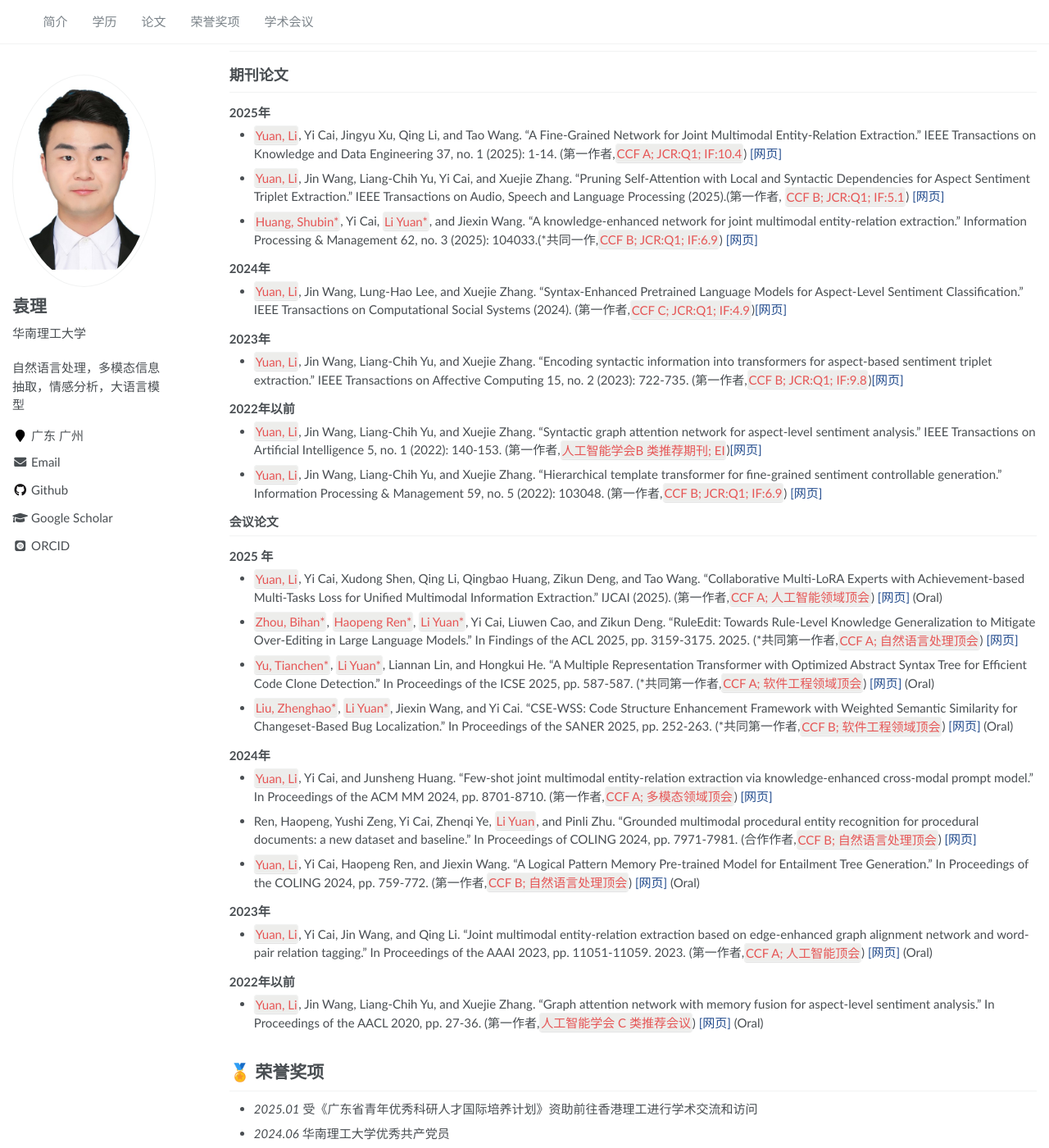
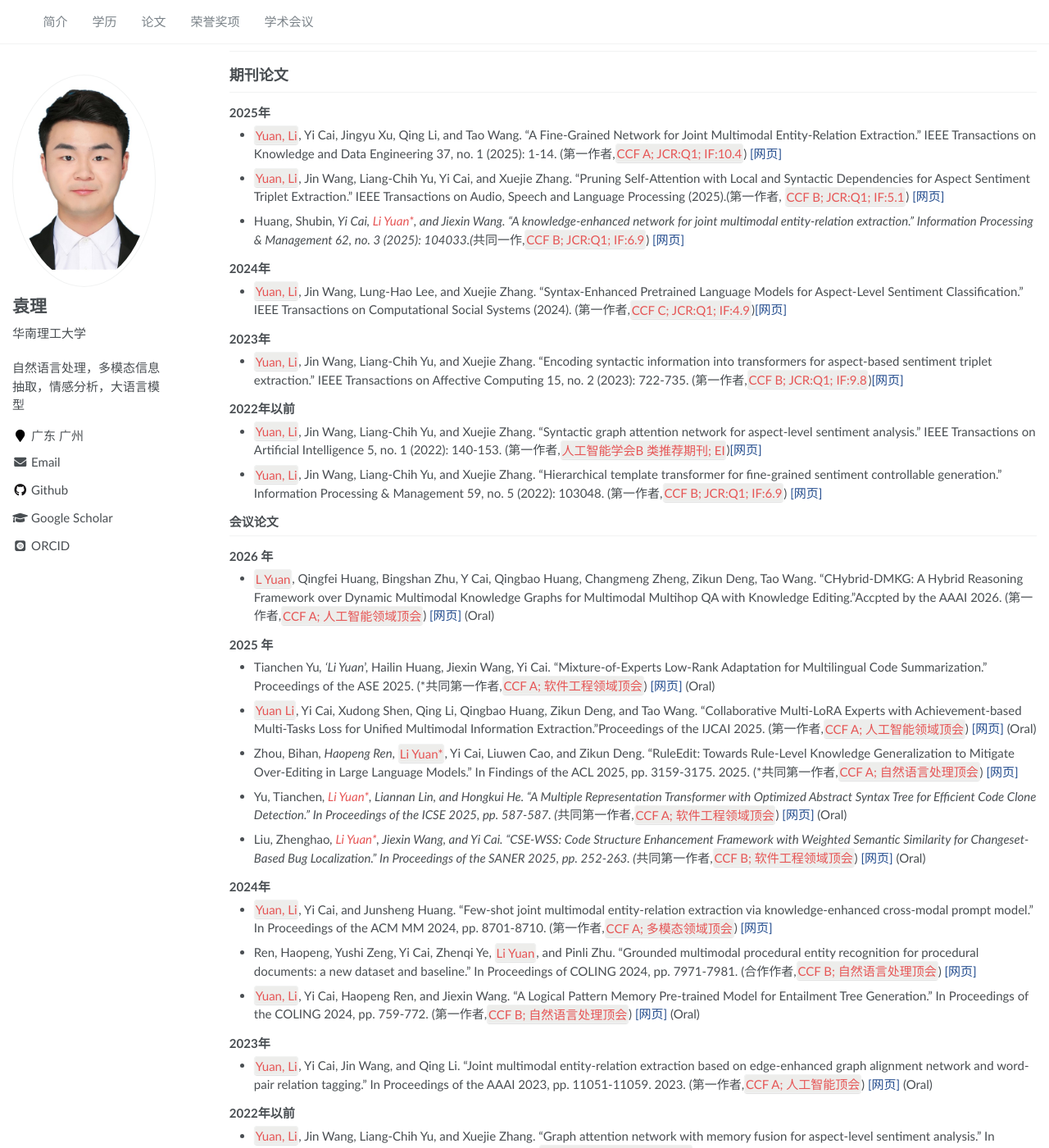
Before and after one commit to YuanLi95/YuanLi95.github.io, a Jekyll site: the page built from _pages/about.md, in a window 1280 px wide and 1400 px high, scrolled down 375 px. Shown: the whole window at 82% size. Built offline with Jekyll 4.4.1, drawn with Linux system fonts in a browser that asks for light colours; some web fonts are replaced.

Commit message:
Update about page with academic and research details

```diff
--- a/_pages/about.md
+++ b/_pages/about.md
@@ -59,7 +59,7 @@ redirect_from:
 - `Yuan, Li`, Jin Wang, Liang-Chih Yu, Yi Cai, and Xuejie Zhang. "Pruning Self-Attention with Local and Syntactic Dependencies for Aspect Sentiment Triplet Extraction." IEEE Transactions on Audio, Speech and Language Processing (2025).(第一作者, `CCF B;  JCR:Q1; IF:5.1`)  [[网页]](https://ieeexplore.ieee.org/document/11027450)
 
 
-- `Huang, Shubin*`, Yi Cai, `Li Yuan*`, and Jiexin Wang. "A knowledge-enhanced network for joint multimodal entity-relation extraction." Information Processing & Management 62, no. 3 (2025): 104033.(*共同一作,`CCF B;  JCR:Q1; IF:6.9`)  [[网页]](https://www.sciencedirect.com/science/article/pii/S0306457324003923)
+- Huang, Shubin*, Yi Cai, `Li Yuan*`, and Jiexin Wang. "A knowledge-enhanced network for joint multimodal entity-relation extraction." Information Processing & Management 62, no. 3 (2025): 104033.(*共同一作,`CCF B;  JCR:Q1; IF:6.9`)  [[网页]](https://www.sciencedirect.com/science/article/pii/S0306457324003923)
 
 ### 2024年
 
@@ -83,19 +83,25 @@ redirect_from:
 
 ### 会议论文
 ---
+### 2026 年
+- `L Yuan`, Qingfei Huang, Bingshan Zhu, Y Cai, Qingbao Huang, Changmeng Zheng, Zikun Deng, Tao Wang. "CHybrid-DMKG: A Hybrid Reasoning Framework over Dynamic Multimodal Knowledge Graphs for Multimodal Multihop QA with Knowledge Editing."Accpted by the AAAI 2026. (第一作者,`CCF A;  人工智能领域顶会`)  [[网页]](https://arxiv.org/abs/2505.06303) (Oral)
 
 ### 2025 年
-- `Yuan, Li`, Yi Cai, Xudong Shen, Qing Li, Qingbao Huang, Zikun Deng, and Tao Wang. "Collaborative Multi-LoRA Experts with Achievement-based Multi-Tasks Loss for Unified Multimodal Information Extraction." IJCAI (2025). (第一作者,`CCF A;  人工智能领域顶会`)  [[网页]](https://arxiv.org/abs/2505.06303) (Oral)
+
+- Tianchen Yu*, 'Li Yuan*', Hailin Huang, Jiexin Wang, Yi Cai. "Mixture-of-Experts Low-Rank Adaptation for Multilingual Code Summarization." Proceedings of the ASE 2025. (*共同第一作者,`CCF A; 软件工程领域顶会`)  [[网页]](https://conf.researchr.org/details/ase-2025/ase-2025-papers/205/Mixture-of-Experts-Low-Rank-Adaptation-for-Multilingual-Code-Summarization) (Oral)
 
 
-- `Zhou, Bihan*`, `Haopeng Ren*`, `Li Yuan*`, Yi Cai, Liuwen Cao, and Zikun Deng. "RuleEdit: Towards Rule-Level Knowledge Generalization to Mitigate Over-Editing in Large Language Models." In Findings of the ACL 2025, pp. 3159-3175. 2025. (*共同第一作者,`CCF A; 自然语言处理顶会`)  [[网页]](https://aclanthology.org/2025.findings-acl.164/)
+- `Yuan Li`, Yi Cai, Xudong Shen, Qing Li, Qingbao Huang, Zikun Deng, and Tao Wang. "Collaborative Multi-LoRA Experts with Achievement-based Multi-Tasks Loss for Unified Multimodal Information Extraction."Proceedings of the IJCAI 2025. (第一作者,`CCF A;  人工智能领域顶会`)  [[网页]](https://arxiv.org/abs/2505.06303) (Oral)
 
 
-- `Yu, Tianchen*`, `Li Yuan*`, Liannan Lin, and Hongkui He. "A Multiple Representation Transformer with Optimized Abstract Syntax Tree for Efficient Code Clone Detection." In Proceedings of the ICSE 2025, pp. 587-587. (*共同第一作者,`CCF A; 软件工程领域顶会`)  [[网页]](https://www.computer.org/csdl/proceedings-article/icse/2025/056900a587/251mFD6rzPO/) (Oral)
+- Zhou, Bihan*, Haopeng Ren*, `Li Yuan*`, Yi Cai, Liuwen Cao, and Zikun Deng. "RuleEdit: Towards Rule-Level Knowledge Generalization to Mitigate Over-Editing in Large Language Models." In Findings of the ACL 2025, pp. 3159-3175. 2025. (*共同第一作者,`CCF A; 自然语言处理顶会`)  [[网页]](https://aclanthology.org/2025.findings-acl.164/)
+
+
+- Yu, Tianchen*, `Li Yuan*`, Liannan Lin, and Hongkui He. "A Multiple Representation Transformer with Optimized Abstract Syntax Tree for Efficient Code Clone Detection." In Proceedings of the ICSE 2025, pp. 587-587. (*共同第一作者,`CCF A; 软件工程领域顶会`)  [[网页]](https://www.computer.org/csdl/proceedings-article/icse/2025/056900a587/251mFD6rzPO/) (Oral)
 
 
 
-- `Liu, Zhenghao*`, `Li Yuan*`, Jiexin Wang, and Yi Cai. "CSE-WSS: Code Structure Enhancement Framework with Weighted Semantic Similarity for Changeset-Based Bug Localization." In Proceedings of the SANER 2025, pp. 252-263. (*共同第一作者,`CCF B; 软件工程领域顶会`)  [[网页]](https://ieeexplore.ieee.org/abstract/document/10992515/) (Oral)
+- Liu, Zhenghao*, `Li Yuan*`, Jiexin Wang, and Yi Cai. "CSE-WSS: Code Structure Enhancement Framework with Weighted Semantic Similarity for Changeset-Based Bug Localization." In Proceedings of the SANER 2025, pp. 252-263. (*共同第一作者,`CCF B; 软件工程领域顶会`)  [[网页]](https://ieeexplore.ieee.org/abstract/document/10992515/) (Oral)
 
 
 ### 2024年
```
